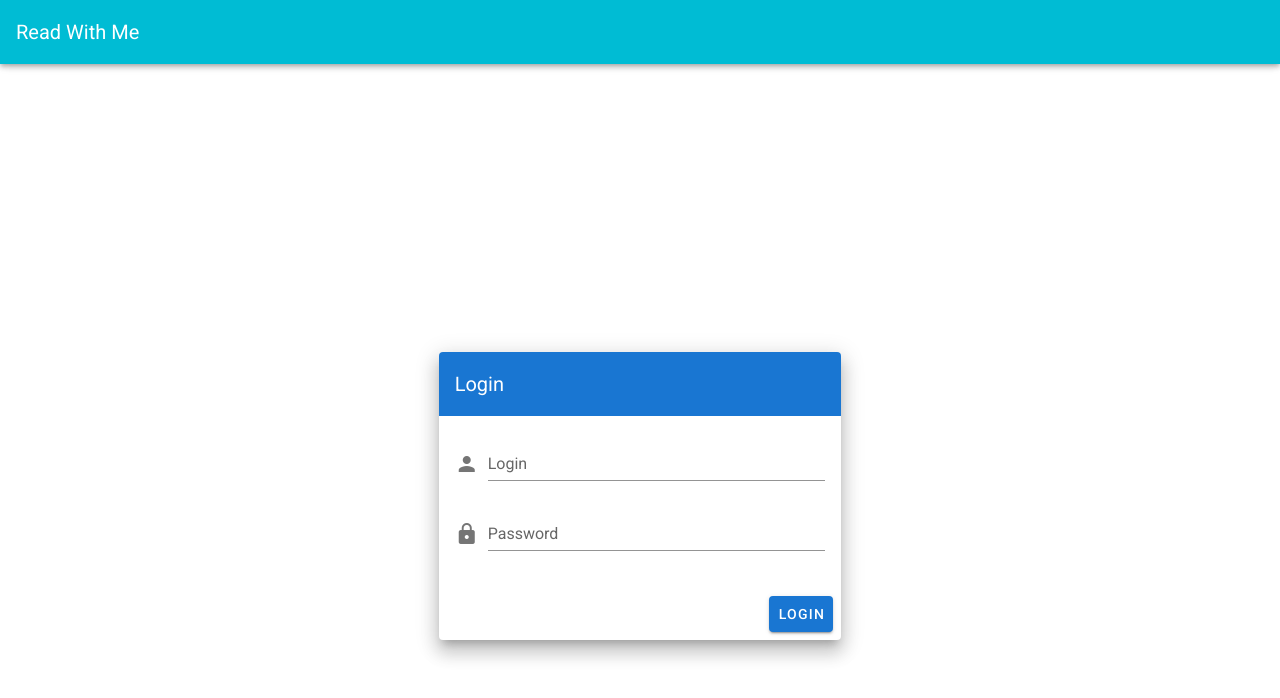
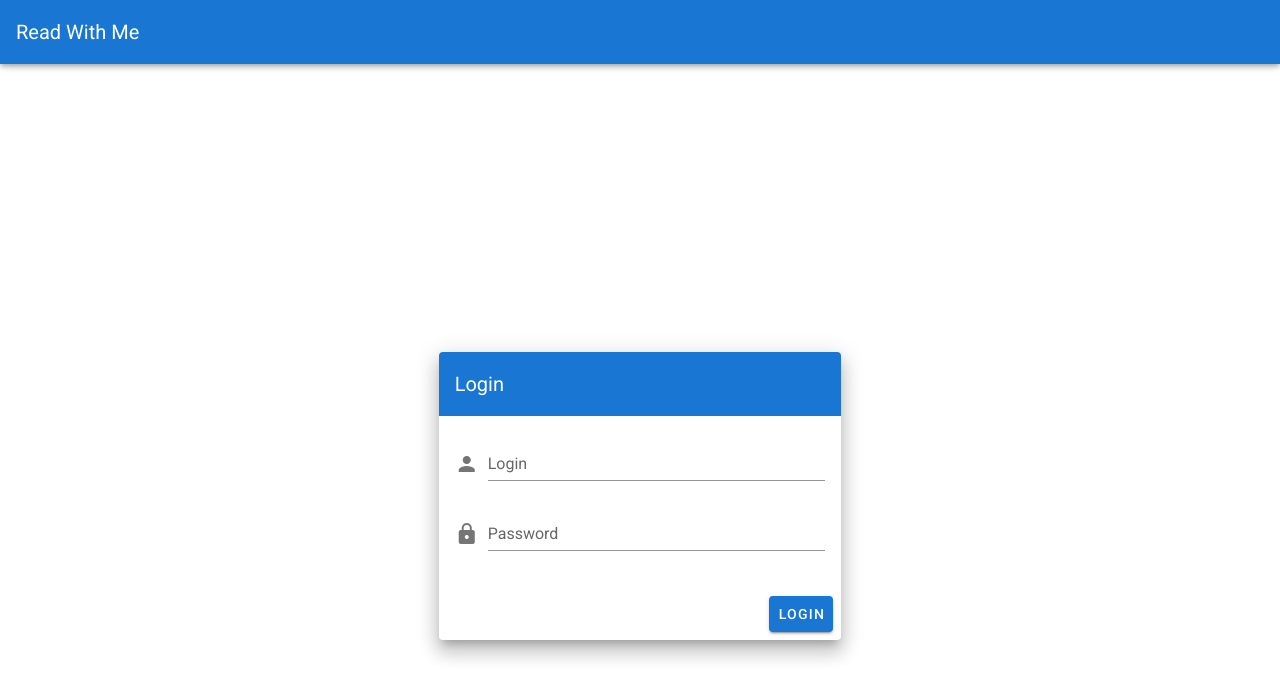
Before and after one commit to HoldenMalinchock/ReadWithMe, a Vue app in the folder web-app/: page /#/login in a window 1280 px wide. Shown: the top 698 px of the page. Built offline with nearby package versions, Linux system fonts and the light colour scheme.

Commit message:
Color unification for app bars

```diff
--- a/web-app/src/components/Home.vue
+++ b/web-app/src/components/Home.vue
@@ -3,7 +3,7 @@
 
     <v-app-bar
       app
-      color="cyan"
+      color="primary"
       dark
     >
       <v-spacer />
--- a/web-app/src/components/Login.vue
+++ b/web-app/src/components/Login.vue
@@ -2,7 +2,7 @@
   <v-app id="inspire">
     <v-app-bar
       app
-      color="cyan"
+      color="primary"
       dark
     >
     <v-toolbar-title>Read With Me</v-toolbar-title>
--- a/web-app/src/components/Scanner.vue
+++ b/web-app/src/components/Scanner.vue
@@ -3,7 +3,7 @@
 
     <v-app-bar
       app
-      color="cyan"
+      color="primary"
       dark
     >
       <v-spacer />
```
